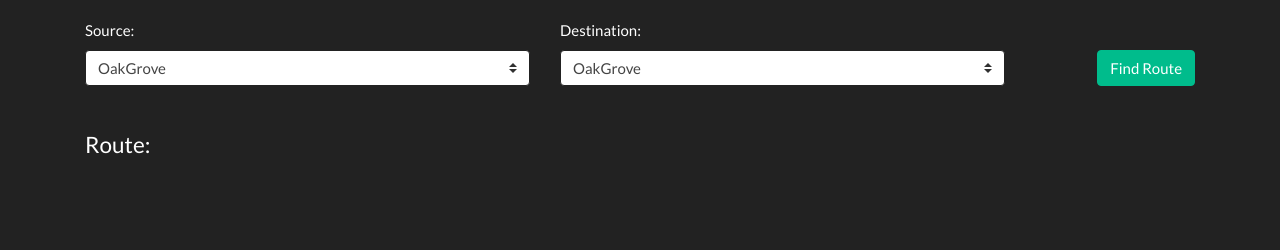
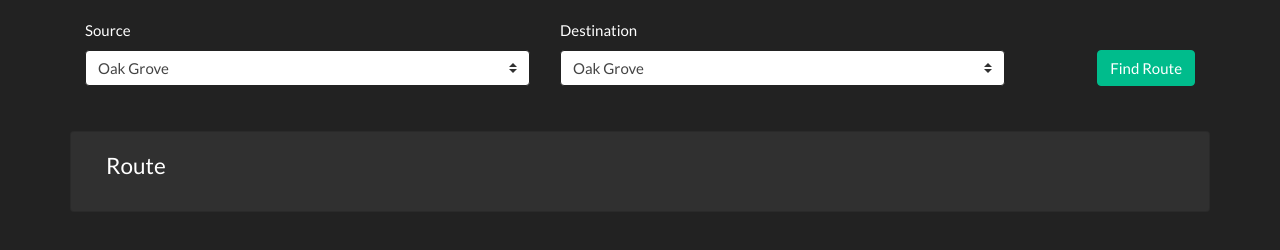
Before and after one commit to JamesDick/boston-metro-js, a plain HTML site: page index.html in a window 1280 px wide. Shown: the part 82-332 px from the top of the page. Drawn offline with nearby package versions, Linux system fonts and the light colour scheme.

Commit message:
Updated the styling of the route display and updated the station data for presentation.

```diff
--- a/index.html
+++ b/index.html
@@ -55,12 +55,12 @@
         <div class="row d-flex align-items-end">
 
             <div class="col col-5">
-                <label for="srcLst">Source:</label>
+                <label for="srcLst">Source</label>
                 <select name="srcLst" id="srcLst" class="custom-select"></select>
             </div>
 
             <div class="col col-5">
-                <label for="destLst">Destination:</label>
+                <label for="destLst">Destination</label>
                 <select name="destLst" id="destLst" class="custom-select"></select>
             </div>
 
@@ -71,9 +71,11 @@
         </div>
         <br><br>
         <div class="row">
-            <div class="col">
-                <h4>Route:</h3>
-                    <ul id="routeLst"></ul>
+            <div class="col card">
+                <div class="card-body">
+                    <h4 class="card-title">Route</h3>
+                    <ul id="routeLst" class="list-group list-group-flush"></ul>
+                </div>
             </div>
         </div>
     </div>
--- a/model.js
+++ b/model.js
@@ -77,7 +77,7 @@ class Multigraph extends Graph {
                 let path = this.reconstructPath(current, parents);
                 return path.map(s => this._vertices[s]);
             }
-            if (expansions++ < 1000) {
+            if (expansions++ < 150) {
                 let adjacent = this.adjacentStations(current);
                 for (let a of adjacent) {
                     if (!parents.has(a) && a != src) {
@@ -105,11 +105,7 @@ class Multigraph extends Graph {
         let adjacentStations = [];
         this._edges
             .filter(e => e.src == id)
-            .forEach(e => {
-                if (e.dest != 0) {
-                    adjacentStations.push(e.dest)
-                }
-            });
+            .forEach(e => { if (e.dest != 0) { adjacentStations.push(e.dest) }});
         return adjacentStations;
     }
 }
@@ -125,7 +121,7 @@ class Model {
         let stations = [
             {
                 "id": "1",
-                "name": "OakGrove"
+                "name": "Oak Grove"
             }, {
                 "id": "2",
                 "name": "Malden"
@@ -134,7 +130,7 @@ class Model {
                 "name": "Wonderland"
             }, {
                 "id": "4",
-                "name": "RevereBeach"
+                "name": "Revere Beach"
             }, {
                 "id": "5",
                 "name": "Wellington"
@@ -149,25 +145,25 @@ class Model {
                 "name": "Alewife"
             }, {
                 "id": "9",
-                "name": "SuffolkDowns"
+                "name": "Suffolk Downs"
             }, {
                 "id": "10",
                 "name": "Porter"
             }, {
                 "id": "11",
-                "name": "OrientHeights"
+                "name": "Orient Heights"
             }, {
                 "id": "12",
-                "name": "SullivanSquare"
+                "name": "Sullivan Square"
             }, {
                 "id": "13",
-                "name": "WoodIsland"
+                "name": "Wood Island"
             }, {
                 "id": "14",
                 "name": "Harvard"
             }, {
                 "id": "15",
-                "name": "CommunityCollege"
+                "name": "Community College"
             }, {
                 "id": "16",
                 "name": "Airport"
@@ -179,10 +175,10 @@ class Model {
                 "name": "Maverick"
             }, {
                 "id": "19",
-                "name": "SciencePark"
+                "name": "Science Park"
             }, {
                 "id": "20",
-                "name": "NorthStation"
+                "name": "North Station"
             }, {
                 "id": "21",
                 "name": "Central"
@@ -203,16 +199,16 @@ class Model {
                 "name": "Aquarium"
             }, {
                 "id": "27",
-                "name": "GovernmentCenter"
+                "name": "Government Center"
             }, {
                 "id": "28",
                 "name": "State"
             }, {
                 "id": "29",
-                "name": "ParkStreet"
+                "name": "Park Street"
             }, {
                 "id": "30",
-                "name": "DowntownCrossing"
+                "name": "Downtown Crossing"
             }, {
                 "id": "31",
                 "name": "Boylston"
@@ -221,160 +217,160 @@ class Model {
                 "name": "Chinatown"
             }, {
                 "id": "33",
-                "name": "SouthStation"
+                "name": "South Station"
             }, {
                 "id": "34",
                 "name": "Arlington"
             }, {
                 "id": "35",
-                "name": "BabcockStreet"
+                "name": "Babcock Street"
             }, {
                 "id": "36",
-                "name": "BrightonAvenue"
+                "name": "Brighton Avenue"
             }, {
                 "id": "37",
-                "name": "PleasantStreet"
+                "name": "Pleasant Street"
             }, {
                 "id": "38",
-                "name": "St.PaulStreet"
+                "name": "St. Paul Street"
             }, {
                 "id": "39",
-                "name": "BostonUniversityWest"
+                "name": "Boston University West"
             }, {
                 "id": "40",
-                "name": "FordhamRoad"
+                "name": "Fordham Road"
             }, {
                 "id": "41",
                 "name": "Copley"
             }, {
                 "id": "42",
-                "name": "HarvardAvenue"
+                "name": "Harvard Avenue"
             }, {
                 "id": "43",
-                "name": "BostonUniversityCentral"
+                "name": "Boston University Central"
             }, {
                 "id": "44",
-                "name": "NewEnglandMedicalCenter"
+                "name": "New England Medical Center"
             }, {
                 "id": "45",
-                "name": "BostonUniversityEast"
+                "name": "Boston University East"
             }, {
                 "id": "46",
-                "name": "BlandfordStreet"
+                "name": "Blandford Street"
             }, {
                 "id": "47",
                 "name": "Kenmore"
             }, {
                 "id": "48",
-                "name": "GriggsStreet/LongwoodAvenue"
+                "name": "Griggs Street / Longwood Avenue"
             }, {
                 "id": "49",
-                "name": "WarrenStreet"
+                "name": "Warren Street"
             }, {
                 "id": "50",
-                "name": "AllstonStreet"
+                "name": "Allston Street"
             }, {
                 "id": "51",
-                "name": "Hynes/ICA"
+                "name": "Hynes / ICA"
             }, {
                 "id": "52",
-                "name": "BackBay/SouthEnd"
+                "name": "Back Bay / South End"
             }, {
                 "id": "53",
                 "name": "Prudential"
             }, {
                 "id": "54",
-                "name": "St.Mary'sStreet"
+                "name": "St. Mary's Street"
             }, {
                 "id": "55",
-                "name": "SummitAvenue"
+                "name": "Summit Avenue"
             }, {
                 "id": "56",
-                "name": "HawesStreet"
+                "name": "Hawes Street"
             }, {
                 "id": "57",
                 "name": "Fenway"
             }, {
                 "id": "58",
-                "name": "KentStreet"
+                "name": "Kent Street"
             }, {
                 "id": "59",
-                "name": "WashingtonStreet"
+                "name": "Washington Street"
             }, {
                 "id": "60",
                 "name": "Broadway"
             }, {
                 "id": "61",
-                "name": "St.PaulStreet"
+                "name": "St. Paul Street"
             }, {
                 "id": "62",
                 "name": "Symphony"
             }, {
                 "id": "63",
-                "name": "CoolidgeCorner"
+                "name": "Coolidge Corner"
             }, {
                 "id": "64",
-                "name": "MassachusettsAvenue"
+                "name": "Massachusetts Avenue"
             }, {
                 "id": "65",
                 "name": "Longwood"
             }, {
                 "id": "66",
-                "name": "MountHoodRoad"
+                "name": "Mount Hood Road"
             }, {
                 "id": "67",
-                "name": "SutherlandRoad"
+                "name": "Sutherland Road"
             }, {
                 "id": "68",
-                "name": "WinchesterStreet/SummitAv."
+                "name": "Winchester Street / Summit Av."
             }, {
                 "id": "69",
-                "name": "BostonCollege"
+                "name": "Boston College"
             }, {
                 "id": "70",
-                "name": "NortheasternUniversity"
+                "name": "Northeastern University"
             }, {
                 "id": "71",
-                "name": "ChiswickRoad"
+                "name": "Chiswick Road"
             }, {
                 "id": "72",
-                "name": "GreycliffRoad"
+                "name": "Greycliff Road"
             }, {
                 "id": "73",
-                "name": "BrandonHall"
+                "name": "Brandon Hall"
             }, {
                 "id": "74",
-                "name": "FairbanksStreet"
+                "name": "Fairbanks Street"
             }, {
                 "id": "75",
-                "name": "SouthStreet"
+                "name": "South Street"
             }, {
                 "id": "76",
-                "name": "WashingtonSquare"
+                "name": "Washington Square"
             }, {
                 "id": "77",
-                "name": "TappanStreet"
+                "name": "Tappan Street"
             }, {
                 "id": "78",
-                "name": "ChestnutHillAvenue"
+                "name": "Chestnut Hill Avenue"
             }, {
                 "id": "79",
-                "name": "MuseumofFineArts"
+                "name": "Museum of Fine Arts"
             }, {
                 "id": "80",
-                "name": "DeanRoad"
+                "name": "Dean Road"
             }, {
                 "id": "81",
-                "name": "EnglewoodAvenue"
+                "name": "Englewood Avenue"
             }, {
                 "id": "82",
                 "name": "Ruggles"
             }, {
                 "id": "83",
-                "name": "ClevelandCircle"
+                "name": "Cleveland Circle"
             }, {
                 "id": "84",
-                "name": "LongwoodMedicalArea"
+                "name": "Longwood Medical Area"
             }, {
                 "id": "85",
                 "name": "Beaconsfield"
@@ -383,91 +379,90 @@ class Model {
                 "name": "Reservoir"
             }, {
                 "id": "87",
-                "name": "BrighamCircle"
+                "name": "Brigham Circle"
             }, {
                 "id": "88",
-                "name": "FenwoodRoad"
+                "name": "Fenwood Road"
             }, {
                 "id": "89",
-                "name": "MissionPark"
+                "name": "Mission Park"
             }, {
                 "id": "90",
-                "name": "BrooklineVillage"
+                "name": "Brookline Village"
             }, {
                 "id": "91",
-                "name": "BrooklineHills"
+                "name": "Brookline Hills"
             }, {
                 "id": "92",
                 "name": "Riverway"
             }, {
                 "id": "93",
-                "name": "RoxburyCrossing"
+                "name": "Roxbury Crossing"
             }, {
                 "id": "94",
                 "name": "Andrew"
             }, {
                 "id": "95",
-                "name": "BackOfTheHill"
+                "name": "Back Of The Hill"
             }, {
                 "id": "96",
-                "name": "HeathStreet"
+                "name": "Heath Street"
             }, {
                 "id": "97",
-                "name": "JacksonSquare"
+                "name": "Jackson Square"
             }, {
                 "id": "98",
-                "name": "JFK/UMass"
+                "name": "JFK / UMass"
             }, {
                 "id": "99",
-                "name": "StonyBrook"
+                "name": "Stony Brook"
             }, {
                 "id": "100",
-                "name": "SavinHill"
+                "name": "Savin Hill"
             }, {
                 "id": "101",
-                "name": "GreenStreet"
+                "name": "Green Street"
             }, {
                 "id": "102",
-                "name": "ForestHills"
+                "name": "Forest Hills"
             }, {
                 "id": "103",
-                "name": "FieldsCorner"
-            }, {
-                "id": "104",
+                "name": "Fields Corner"
+            }, {
                 "name": "Shawmut"
             }, {
                 "id": "105",
                 "name": "Ashmont"
             }, {
                 "id": "106",
-                "name": "CedarGrove"
+                "name": "Cedar Grove"
             }, {
                 "id": "107",
-                "name": "ButlerStreet"
+                "name": "Butler Street"
             }, {
                 "id": "108",
                 "name": "Milton"
             }, {
                 "id": "109",
-                "name": "CentralAvenue"
+                "name": "Central Avenue"
             }, {
                 "id": "110",
-                "name": "ValleyRoad"
+                "name": "Valley Road"
             }, {
                 "id": "111",
-                "name": "CapenStreet"
+                "name": "Capen Street"
             }, {
                 "id": "112",
                 "name": "Mattapan"
             }, {
                 "id": "113",
-                "name": "ChesnutHill"
+                "name": "Chesnut Hill"
             }, {
                 "id": "114",
-                "name": "NewtonCenter"
+                "name": "Newton Center"
             }, {
                 "id": "115",
-                "name": "NewtonHighlands"
+                "name": "Newton Highlands"
             }, {
                 "id": "116",
                 "name": "Eliot"
@@ -482,16 +477,16 @@ class Model {
                 "name": "Riverside"
             }, {
                 "id": "120",
-                "name": "NorthQuincy"
+                "name": "North Quincy"
             }, {
                 "id": "121",
                 "name": "Wollaston"
             }, {
                 "id": "122",
-                "name": "QuincyCenter"
+                "name": "Quincy Center"
             }, {
                 "id": "123",
-                "name": "QuincyAdams"
+                "name": "Quincy Adams"
             }, {
                 "id": "124",
                 "name": "Braintree"
@@ -1607,7 +1602,6 @@ class Model {
     }
 
     getStations() {
-        let stations = this._multigraph.getStations();
-        return stations
+        return this._multigraph.getStations();
     }
 }
--- a/view.js
+++ b/view.js
@@ -15,15 +15,14 @@ class View {
     displayRoute(stations) {
         $('#routeLst').empty();
         for (let station of stations) {
-            $('#routeLst').append($('<li/>').text(station.name));
+            $('#routeLst').append($('<li/>').text(station.name).addClass("list-group-item"));
         }
     }
 
     setSrcDestOptions(stations) {
         for (let station of stations) {
-            let option = $('<option/>', { value : station.id }).text(station.name);
-            $('#srcLst').append(option);
-            $('#destLst').append(option.clone());
+            $('#srcLst').append($('<option/>', { value : station.id }).text(station.name));
+            $('#destLst').append($('<option/>', { value : station.id }).text(station.name));
         }
     }
 
```
